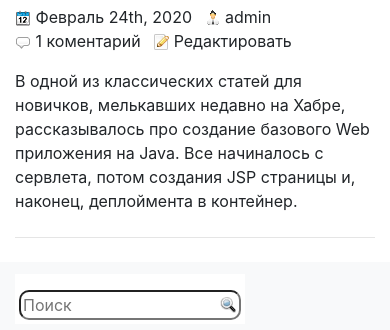
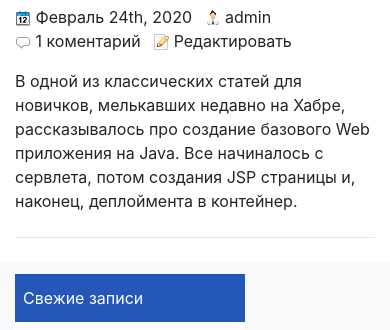
Before and after one commit to Karim2014/TechHosting, a plain HTML site: page index.html in a window 390 px wide. Shown: the part 514-844 px from the top of the page. Drawn offline with nearby package versions, Linux system fonts and the light colour scheme.

Commit message:
Скрывает кнопку поиск на малых экранах

```diff
--- a/index.html
+++ b/index.html
@@ -53,7 +53,7 @@
       </div>
       <div class="row justify-content-center-md bg-light py-2 tab">
         <div class="col-8 col-sm-6 col-md-3 col-lg-2 order-2 order-md-1 left-side">
-          <div class="px-1 py-1 bg-white block">
+          <div class="px-1 py-1 bg-white block  d-none d-md-block">
             <input class="block w-100 search" placeholder="Поиск"/>
           </div>
           <div class="block">
```
Also changed, not shown: posts/post_1.html (+1 -1 lines).
